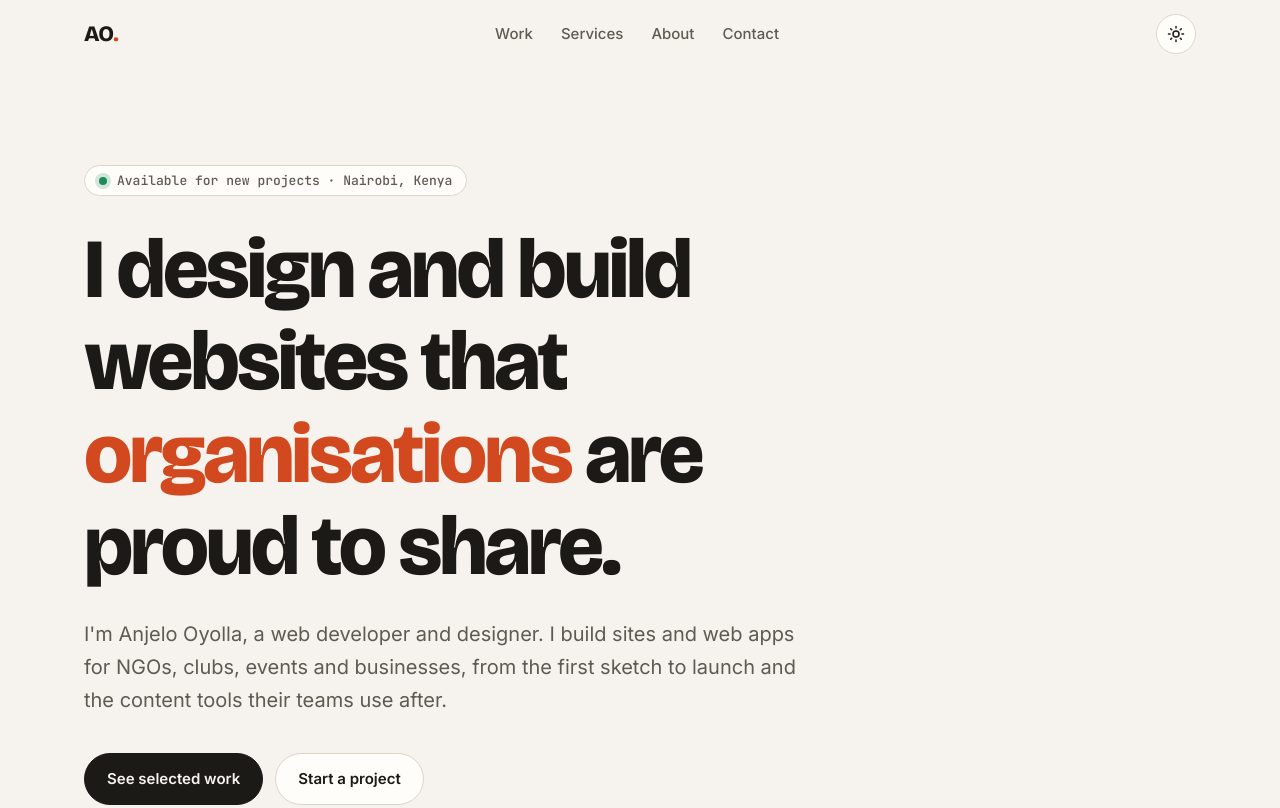
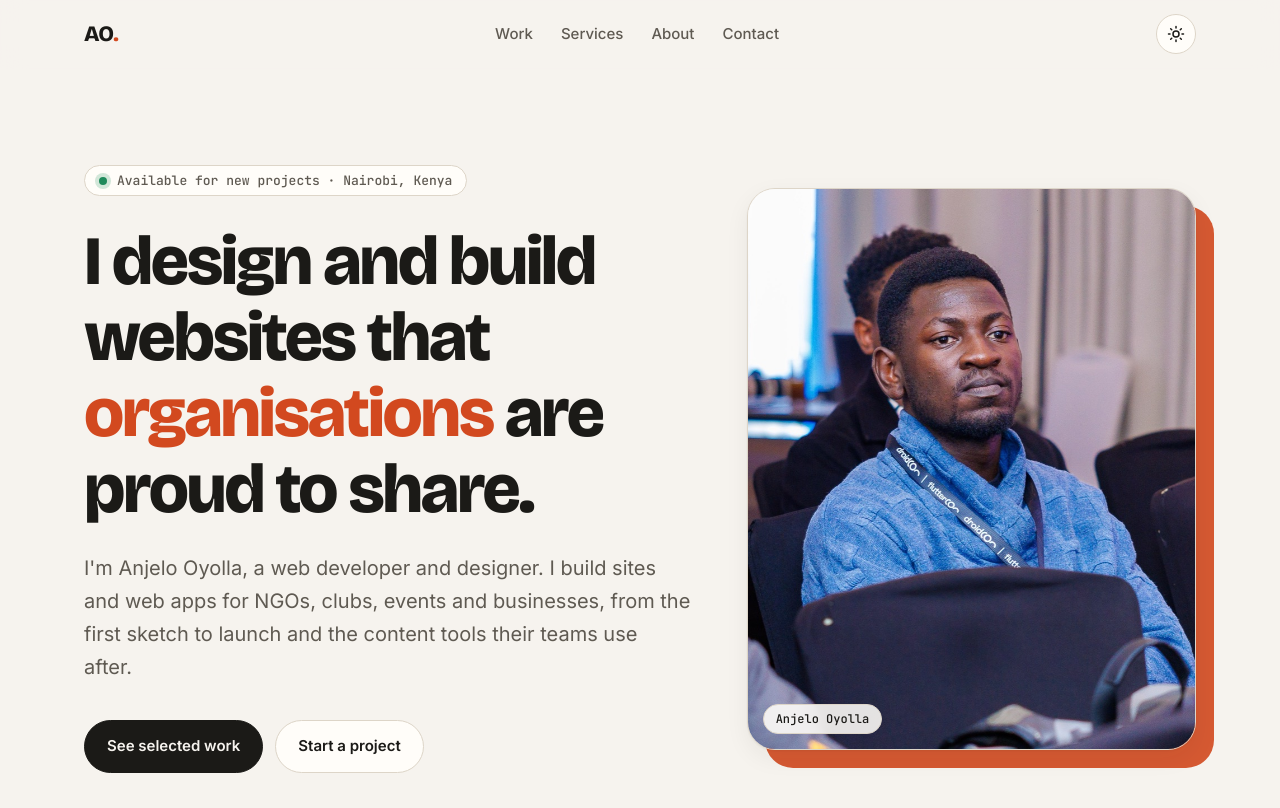
Before and after one commit to anjelofrancis/portfolio, a plain HTML site: page index.html in a window 1280 px wide. Shown: the top 808 px of the page. Drawn offline with nearby package versions, Linux system fonts and the light colour scheme.

Commit message:
Add portrait photo to the hero

```diff
--- a/index.html
+++ b/index.html
@@ -7,7 +7,7 @@
   <meta name="description" content="Anjelo Oyolla designs and builds websites and web applications for organisations, NGOs and businesses across Kenya and Africa.">
   <meta property="og:title" content="Anjelo Oyolla — Web Developer & Designer">
   <meta property="og:description" content="Websites and web applications for organisations, NGOs and businesses.">
-  <meta property="og:image" content="images/kvso.jpg">
+  <meta property="og:image" content="https://anjelooyolla.netlify.app/images/anjelo.jpg">
   <link rel="preconnect" href="https://fonts.googleapis.com">
   <link rel="preconnect" href="https://fonts.gstatic.com" crossorigin>
   <link href="https://fonts.googleapis.com/css2?family=Bricolage+Grotesque:opsz,wght@12..96,500;12..96,700;12..96,800&family=Inter:wght@400;500;600&family=JetBrains+Mono:wght@400;500&display=swap" rel="stylesheet">
@@ -43,12 +43,20 @@
   <main id="top">
     <!-- HERO -->
     <section class="hero wrap">
+      <div class="hero__grid">
+      <div class="hero__text">
       <p class="eyebrow"><span class="dot"></span> Available for new projects · Nairobi, Kenya</p>
       <h1>I design and build websites that <em>organisations</em> are proud to share.</h1>
       <p class="lead">I'm Anjelo Oyolla, a web developer and designer. I build sites and web apps for NGOs, clubs, events and businesses, from the first sketch to launch and the content tools their teams use after.</p>
       <div class="hero__cta">
         <a class="btn btn--primary" href="#work">See selected work</a>
         <a class="btn" href="#contact">Start a project</a>
+      </div>
+      </div>
+      <figure class="hero__photo">
+        <img src="images/anjelo.jpg" alt="Portrait of Anjelo Oyolla" width="799" height="1000" fetchpriority="high">
+        <figcaption>Anjelo Oyolla</figcaption>
+      </figure>
       </div>
       <dl class="stats">
         <div><dt>7</dt><dd>featured projects</dd></div>
--- a/styles.css
+++ b/styles.css
@@ -208,3 +208,21 @@ p { margin: 0; }
 .contact .btn:not(.btn--primary) { background: transparent; color: var(--bg); border-color: color-mix(in srgb, var(--bg) 35%, transparent); }
 .contact .btn:not(.btn--primary):hover { border-color: var(--bg); }
 .contact .btn--primary { overflow-wrap: anywhere; }
+
+/* Hero photo */
+.hero__grid { display: grid; grid-template-columns: 1.35fr 1fr; gap: 56px; align-items: center; }
+.hero__photo { margin: 0; position: relative; }
+.hero__photo img { width: 100%; aspect-ratio: 4 / 5; object-fit: cover; object-position: 50% 20%; border-radius: 28px; border: 1px solid var(--line); box-shadow: var(--shadow); }
+.hero__photo::before { content: ""; position: absolute; inset: 18px -18px -18px 18px; border-radius: 28px; background: var(--accent); opacity: .9; z-index: -1; }
+.hero__photo figcaption { position: absolute; left: 16px; bottom: 16px; display: inline-flex; align-items: center; gap: 8px; font: 500 12px var(--mono); background: color-mix(in srgb, var(--surface) 88%, transparent); backdrop-filter: blur(8px); border: 1px solid var(--line); padding: 6px 12px; border-radius: 999px; }
+.hero { position: relative; z-index: 0; }
+@media (max-width: 960px) {
+  .hero__grid { grid-template-columns: 1fr; gap: 48px; }
+  .hero__photo { max-width: 380px; }
+}
+@media (max-width: 720px) {
+  .hero__photo { max-width: none; margin-right: 18px; }
+}
+.hero__photo img { height: auto; }
+.hero__grid .hero h1, .hero__text h1 { font-size: clamp(40px, 5.4vw, 72px); max-width: 13ch; }
+@media (max-width: 720px) { .hero__photo { max-width: 300px; } }
```
Also changed, not shown: images/anjelo.jpg (added).
